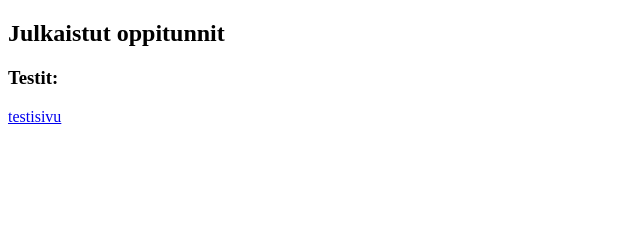
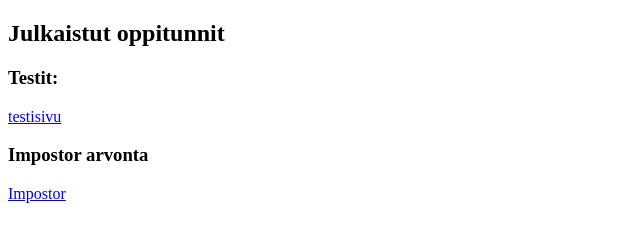
Before and after one commit to Heavytik/Heavytik.github.io, a plain HTML site: page index.html in a window 1280 px wide. Shown: the whole page, without its empty margins (0-640 px from the left). Drawn offline with Linux system fonts and the light colour scheme.

Commit message:
Add impostor draw

```diff
--- a/index.html
+++ b/index.html
@@ -6,7 +6,10 @@
   <h2>Julkaistut oppitunnit</h2>
 
   <h3>Testit:</h3>
-<a href="test.html">testisivu</a>
+  <a href="test.html">testisivu</a>
+
+  <h3>Impostor arvonta</h3>
+  <a href="impostor.html">Impostor</a>
 
 </body>
 </html>
```
